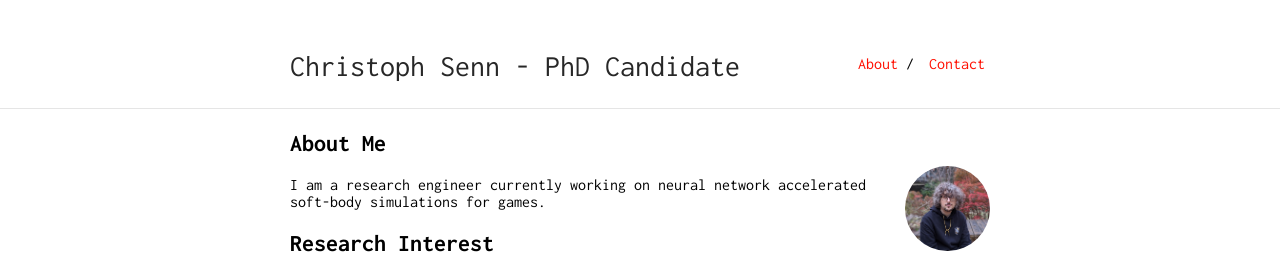
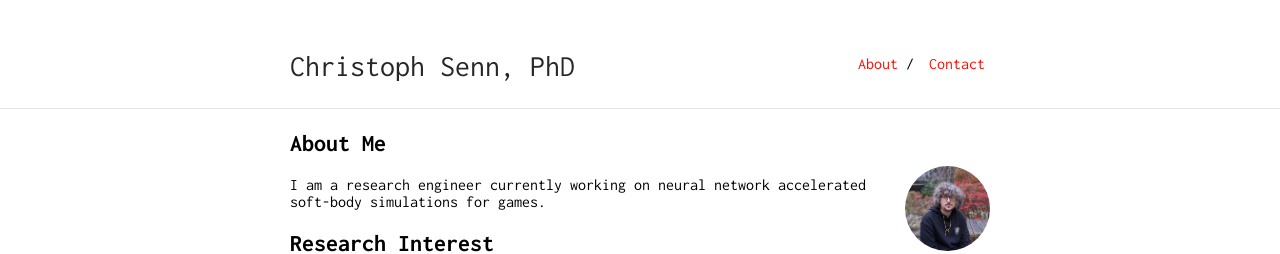
Before and after one commit to delpart/delpart.github.io, a Jekyll site: the page built from index.md, in a window 1280 px wide. Shown: the top 254 px of the page. Built offline with Jekyll 4.4.1, drawn with Linux system fonts in a browser that asks for light colours; our own code applies the rules of GitHub Pages for plain Markdown files.

Commit message:
Update _config.yml

```diff
--- a/_config.yml
+++ b/_config.yml
@@ -1,4 +1,4 @@
-title: Christoph Senn - PhD Candidate
+title: Christoph Senn, PhD
 url: "https://delpart.github.io"
 baseurl: "/"
 
```
